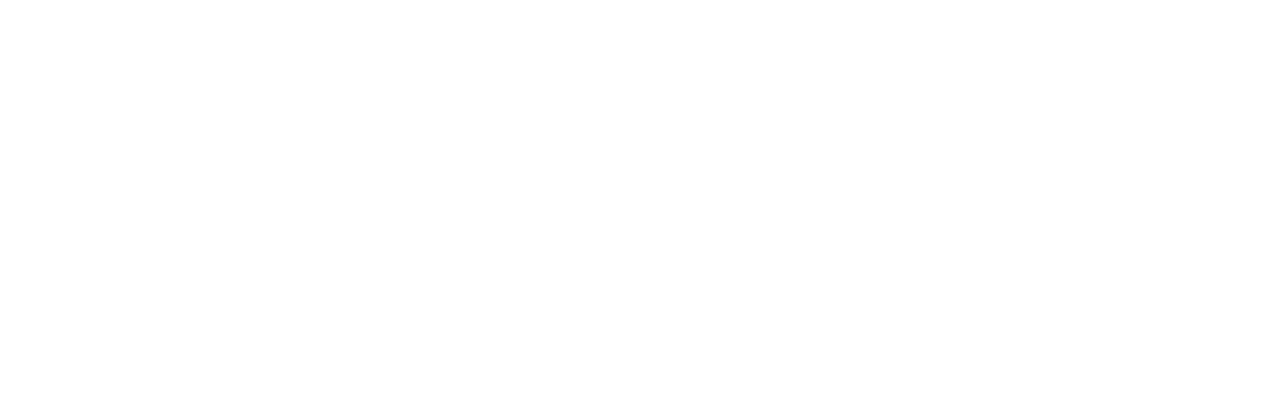
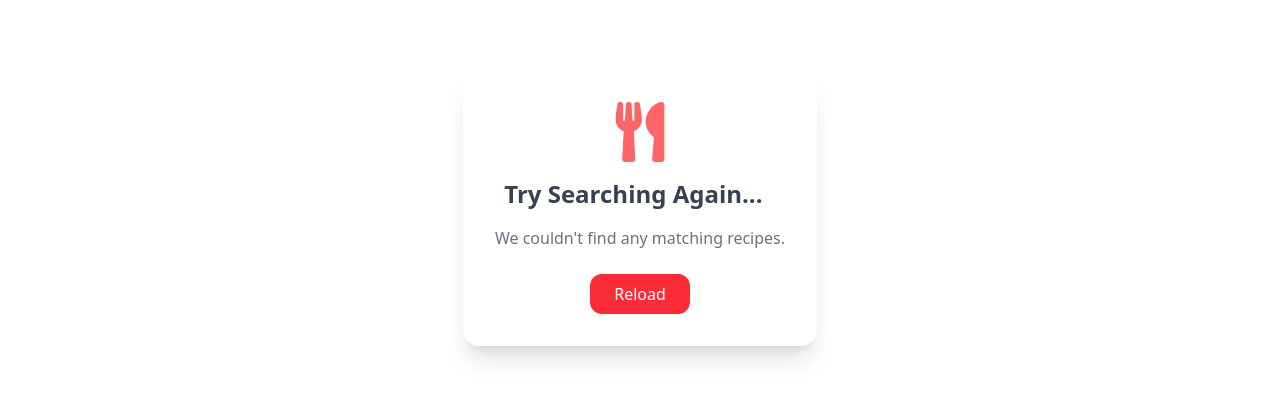
Before and after one commit to MottuqeBrid/recipe-Book, a React (Vite) app: page /my-recipes in a window 1280 px wide. Shown: the part 357-753 px from the top of the page. Built offline with nearby package versions, Linux system fonts and the light colour scheme; no server answers; sample sign-in values are in the browser's storage.

Commit message:
edit add by in tetee page

```diff
--- a/package.json
+++ b/package.json
@@ -18,6 +18,7 @@
     "react-dom": "^19.1.0",
     "react-icons": "^5.5.0",
     "react-router": "^7.6.0",
+    "react-simple-typewriter": "^5.0.1",
     "react-toastify": "^11.0.5",
     "react-tooltip": "^5.28.1",
     "sweetalert2": "^11.21.2",
--- a/src/components/AddRecipe/AddRecipe.jsx
+++ b/src/components/AddRecipe/AddRecipe.jsx
@@ -52,9 +52,7 @@
 
       if (res.ok) {
         toast.success("Recipe added successfully!");
-        setTimeout(() => {
-          navigate("/recipes");
-        }, 1500);
+        navigate("/recipes");
       } else {
         toast.error("Failed to add recipe.");
       }
@@ -101,12 +99,6 @@
           className="input input-bordered w-full"
           required
         />
-        {/* <textarea
-          name="ingredients"
-          placeholder="Ingredients"
-          className="textarea textarea-bordered w-full"
-          required
-        /> */}
 
         {/* INGREDIENTS SECTION */}
         <div>
--- a/src/components/MyRecipes/MyRecipes.jsx
+++ b/src/components/MyRecipes/MyRecipes.jsx
@@ -3,6 +3,7 @@
 import useAuth from "../../providers/useAuth";
 import MyRecipesCard from "./MyRecipesCard";
 import MyRecipesUpdateModal from "./MyRecipesUpdateModal";
+import NoRecipes from "./NoRecipes";
 
 const MyRecipes = () => {
   const { user } = useAuth();
@@ -101,12 +102,15 @@
       toast.error("Update failed.");
     }
   };
+  // console.log(myRecipes);
 
   return (
     <div className="max-w-6xl mx-auto py-10 px-4">
       <h2 className="text-3xl font-bold mb-6 text-center">My Recipes</h2>
+      {myRecipes.length === 0 && <NoRecipes />}
       <div className="grid grid-cols-1 sm:grid-cols-2 md:grid-cols-3 gap-6">
-        {myRecipes.map((recipe) => (
+        {myRecipes.length > 0 &&
+          myRecipes.map((recipe) => (
             <MyRecipesCard
               key={recipe._id}
               setEditingRecipe={setEditingRecipe}
--- /dev/null
+++ b/src/components/MyRecipes/NoRecipes.jsx
@@ -0,0 +1,42 @@
+import { Typewriter } from "react-simple-typewriter";
+// import { Fade } from "react-awesome-reveal";
+import { FaUtensils } from "react-icons/fa";
+
+export default function NoRecipes() {
+  return (
+    <div className="min-h-screen flex items-center justify-center  px-4">
+      <div className="text-center max-w-md bg-white shadow-xl rounded-2xl p-8">
+        <div className="text-6xl flex justify-center w-full text-red-400 mb-4">
+          <FaUtensils />
+        </div>
+
+        <h1 className="text-2xl font-semibold text-gray-700 mb-2">
+          <Typewriter
+            words={[
+              "No Recipes Found!",
+              "Try Searching Again...",
+              "Or Add a New One!",
+            ]}
+            loop={true}
+            cursor
+            cursorStyle="|"
+            typeSpeed={70}
+            deleteSpeed={50}
+            delaySpeed={1500}
+          />
+        </h1>
+
+        <p className="text-gray-500 mt-4">
+          We couldn't find any matching recipes.
+        </p>
+
+        <button
+          className="mt-6 bg-red-500 text-white px-6 py-2 rounded-xl hover:bg-red-600 transition"
+          onClick={() => window.location.reload()}
+        >
+          Reload
+        </button>
+      </div>
+    </div>
+  );
+}
--- a/src/components/RecipeDetails/RecipeDetails.jsx
+++ b/src/components/RecipeDetails/RecipeDetails.jsx
@@ -74,7 +74,7 @@
             <strong>{likeCount}</strong> people interested in this recipe
           </p>
           <p>
-            <strong>Added by:</strong> {addedBy?.name || "Anonymous"}
+            <strong>Added by:</strong> {addedBy || "Anonymous"}
           </p>
           <button
             disabled={user?.email == userEmail || !user}
```
Also changed, not shown: 1 other file (tests, documents, lock files or other folders). Lines whose indentation alone changed are shown as unchanged.
